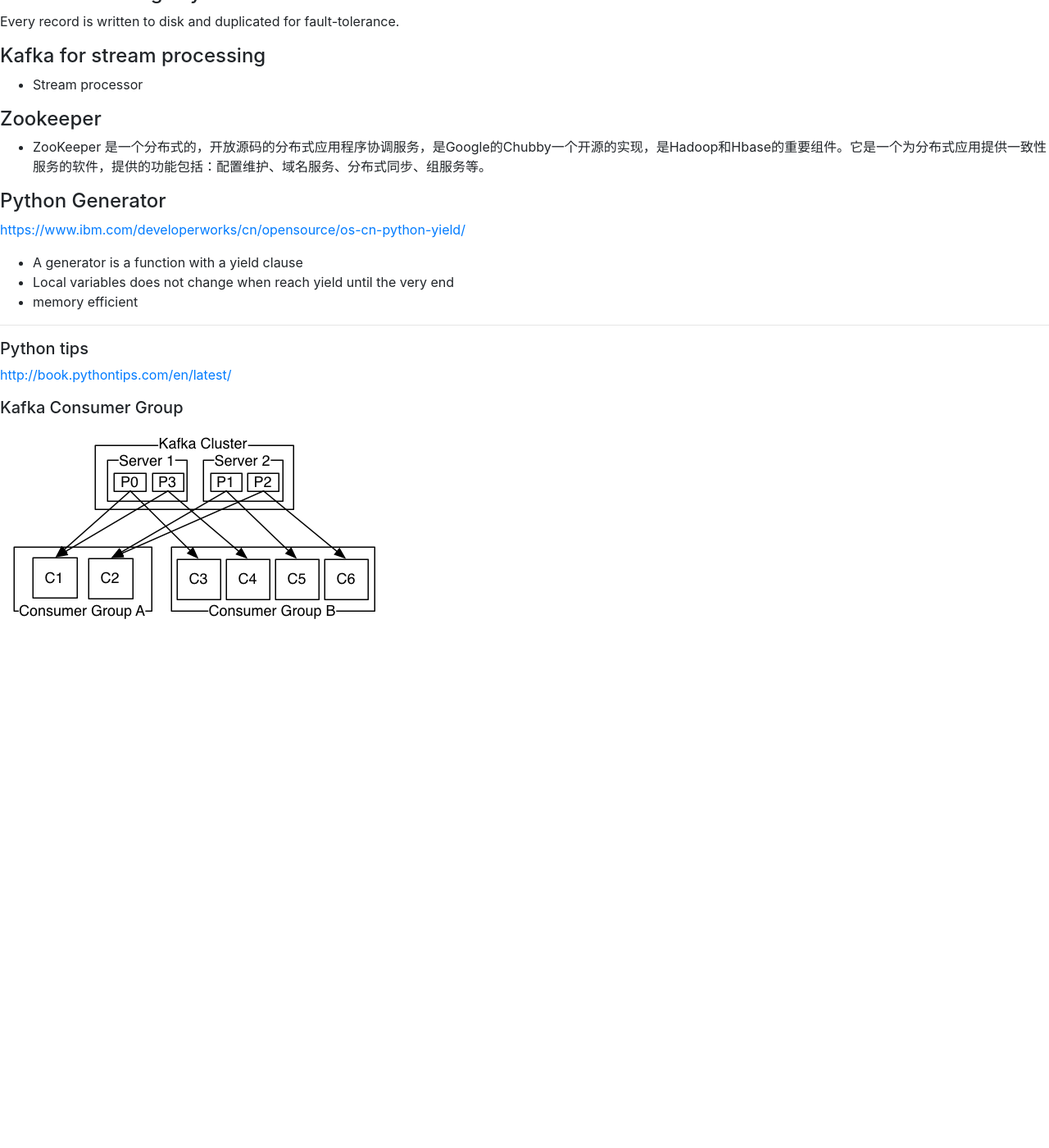
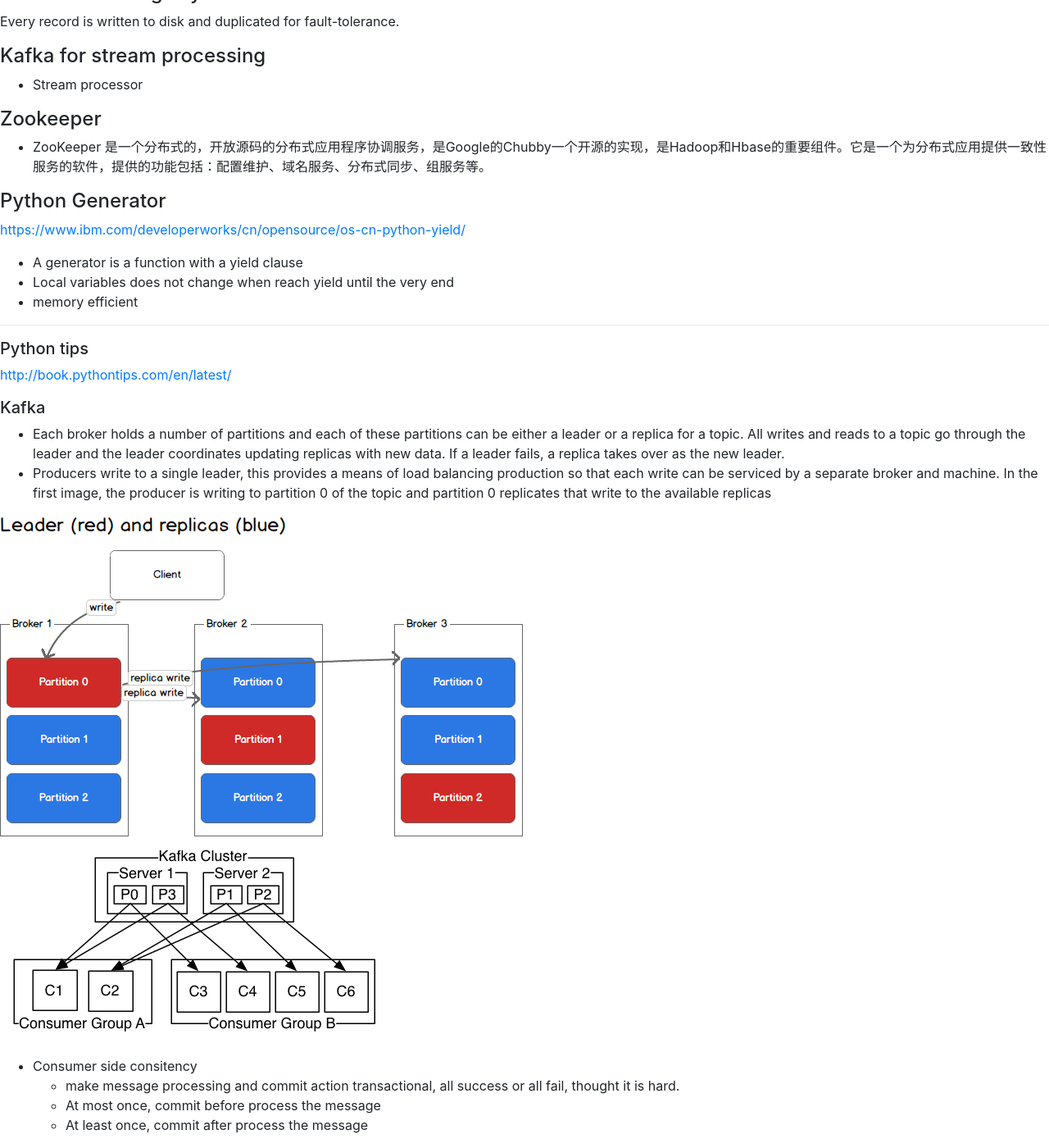
Before and after one commit to CamelShikai/CamelShikai.github.io, a Jekyll site: the page built from _posts/2018-09-25-MyNotes.md, in a window 1280 px wide and 1400 px high, scrolled down 807 px. Shown: the whole window at 82% size. Built offline with Jekyll 4.4.1, drawn with Linux system fonts in a browser that asks for light colours; our own code applies the rules of GitHub Pages for plain Markdown files; before the commit the page ends 1592 px from its top, so only the background shows below that.

Commit message:
add pics

```diff
--- a/_posts/2018-09-25-MyNotes.md
+++ b/_posts/2018-09-25-MyNotes.md
@@ -45,5 +45,14 @@
 [http://book.pythontips.com/en/latest/](http://book.pythontips.com/en/latest/)
 
 
-##### Kafka Consumer Group
+##### Kafka
+- Each broker holds a number of partitions and each of these partitions can be either a leader or a replica for a topic. All writes and reads to a topic go through the leader and the leader coordinates updating replicas with new data. If a leader fails, a replica takes over as the new leader.
+- Producers write to a single leader, this provides a means of load balancing production so that each write can be serviced by a separate broker and machine. In the first image, the producer is writing to partition 0 of the topic and partition 0 replicates that write to the available replicas
+
+![partition-write](/assets/images/producing-to-partitions.png)
 ![consumergroup](/assets/images/consumer-groups.png)
+
+- Consumer side consitency
+  - make message processing and commit action transactional, all success or all fail, thought it is hard.
+  - At most once, commit before process the message
+  - At least once, commit after process the message
```
Also changed, not shown: assets/images/producing-to-partitions.png (added), 2 other files.
